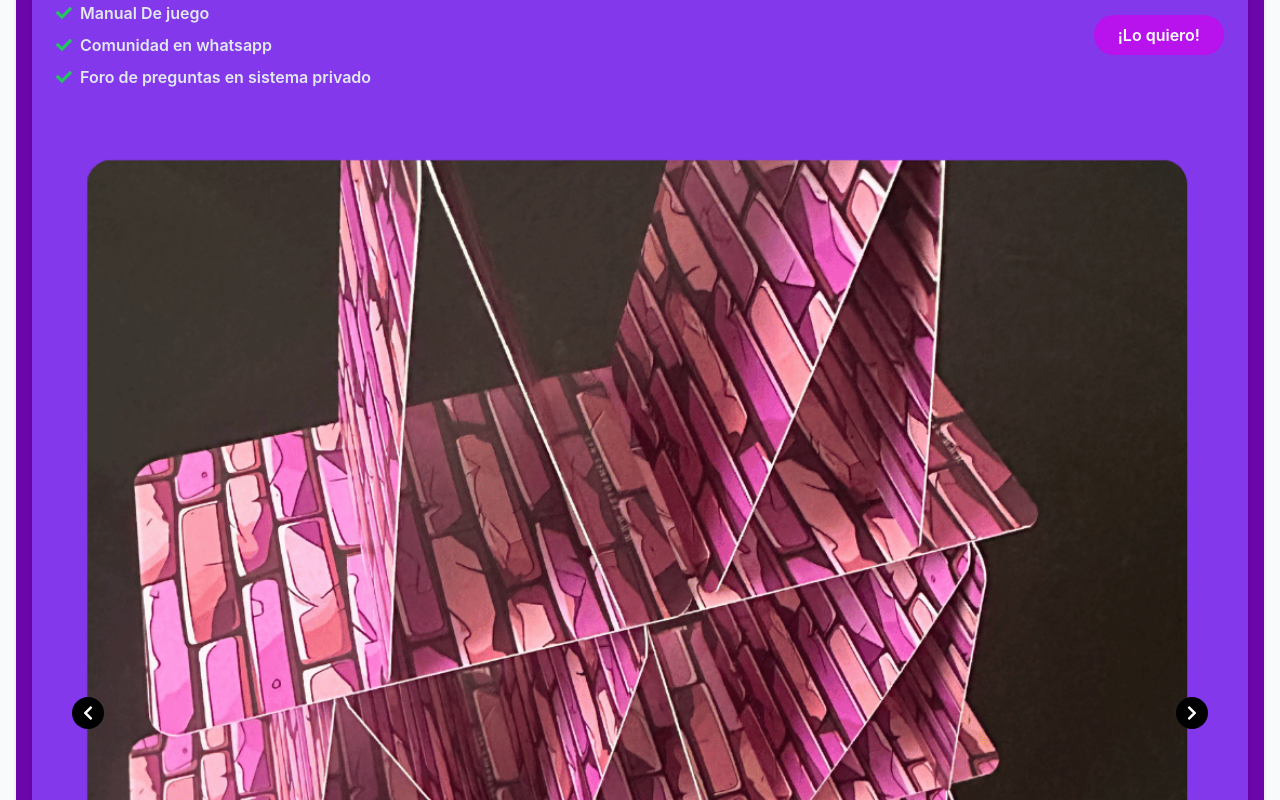
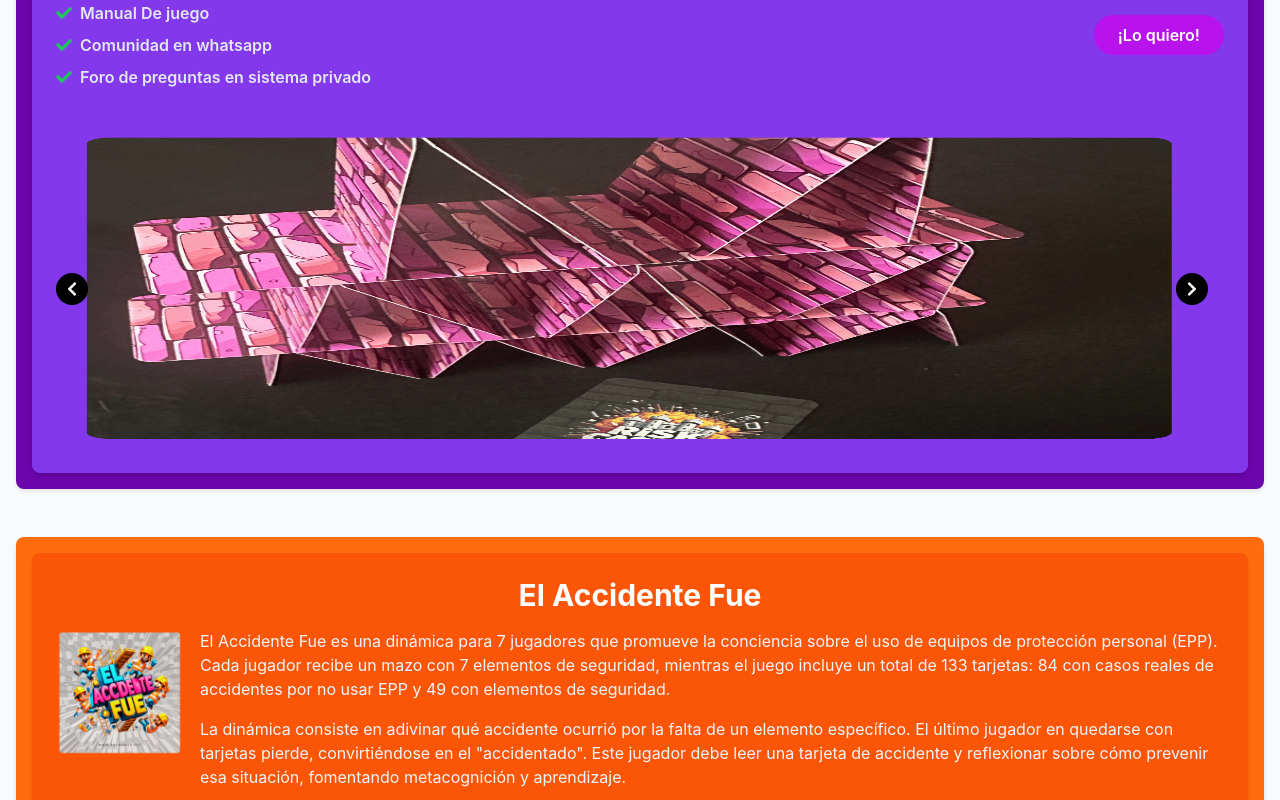
Before and after one commit to russokun/SSTGamesMVP, a React (Vite) app: page / in a window 1280 px wide. Shown: the part 1640-2440 px from the top of the page. Built offline with nearby package versions, Linux system fonts and the light colour scheme.

Commit message:
rescalamiento de imagenes.

```diff
--- a/src/components/Products/Carrousel.jsx
+++ b/src/components/Products/Carrousel.jsx
@@ -1,7 +1,7 @@
 import React, { useState, useEffect } from 'react';
 import { FaChevronLeft, FaChevronRight } from 'react-icons/fa';
 
-function Carrousel({ images }) {
+function Carrousel({ images, className }) {
     const [currentIndex, setCurrentIndex] = useState(0);
 
     useEffect(() => {
@@ -21,21 +21,21 @@ function Carrousel({ images }) {
     };
 
     return (
-        <div className="relative">
+        <div className={`relative ${className}`}>
             <img
-                src={images[currentIndex]}
-                alt={`Slide ${currentIndex}`}
-                className="w-full h-auto object-cover rounded-lg transition-transform duration-500 ease-in-out"
-            />
+    src={images[currentIndex]}
+    alt={`Slide ${currentIndex}`}
+    className="w-full h-full object-fill rounded-lg transition-transform duration-500 ease-in-out mx-auto"
+/>
             <button
                 onClick={prevImage}
-                className="absolute top-1/2 left-4 transform -translate-y-1/2 bg-black text-white p-2 rounded-full hover:bg-white hover:text-black"
+                className="absolute top-1/2 left-0 transform -translate-y-1/2 bg-black text-white p-2 rounded-full hover:bg-white hover:text-black"
             >
                 <FaChevronLeft />
             </button>
             <button
                 onClick={nextImage}
-                className="absolute top-1/2 right-4 transform -translate-y-1/2 bg-black text-white p-2 rounded-full hover:bg-white hover:text-black"
+                className="absolute top-1/2 right-0 transform -translate-y-1/2 bg-black text-white p-2 rounded-full hover:bg-white hover:text-black"
             >
                 <FaChevronRight />
             </button>
--- a/src/components/Products/ProductCard.jsx
+++ b/src/components/Products/ProductCard.jsx
@@ -58,7 +58,9 @@ const ProductCard = ({ product }) => {
                     </motion.button>
                 </div>
             </div>
-            <Carrousel images={product.images} />
+            <div className="max-w-full overflow-hidden">
+                <Carrousel images={product.images} className=" h-80 object-contain mb-4 md:mb-0 md:mr-4" />
+            </div>
         </div>
     );
 }
```
